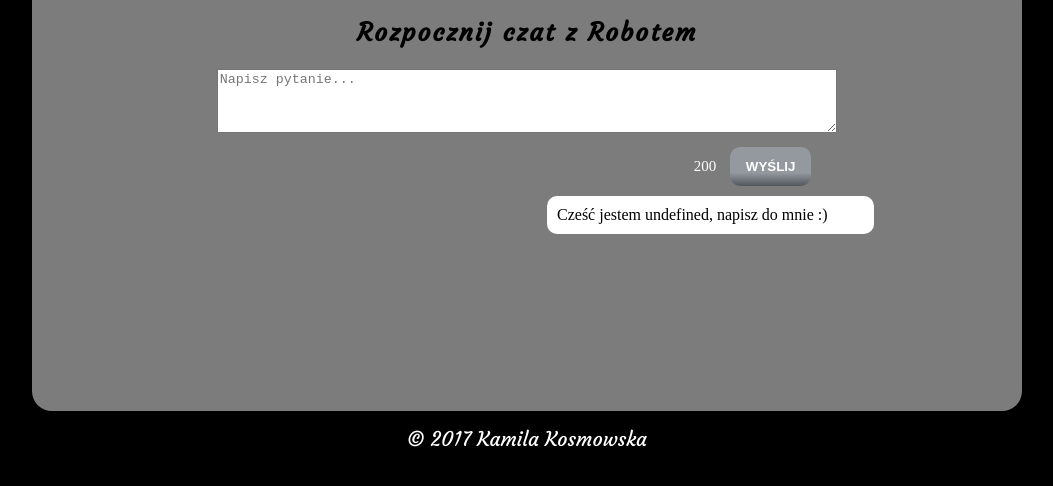
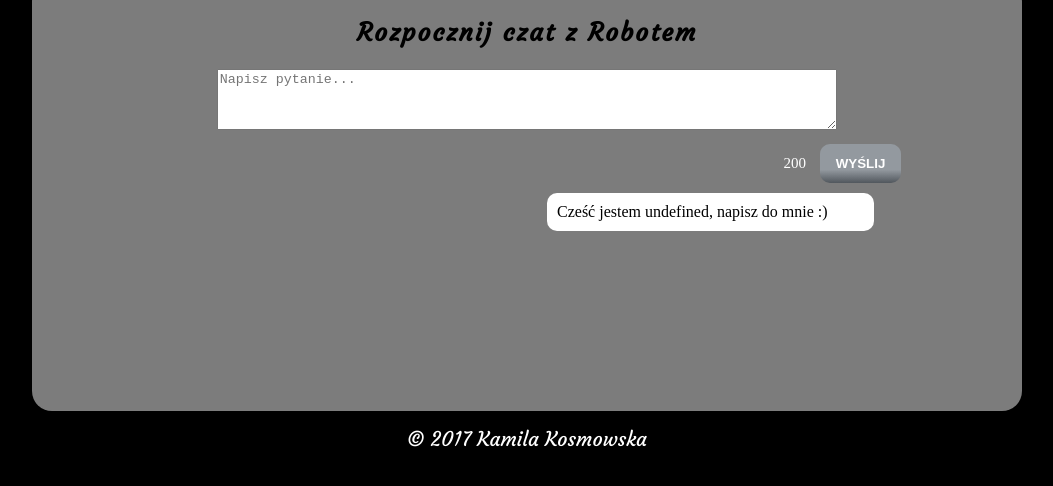
Before and after one commit to Walentyna14/Block-10-JS-Part-2, a plain HTML site: page index.html in a window 1280 px wide. Shown: the part 106-592 px from the top of the page, without its empty margins (113-1166 px from the left). Drawn offline with Linux system fonts and the light colour scheme.

Commit message:
Add files via upload

```diff
--- a/style.css
+++ b/style.css
@@ -64,8 +64,10 @@ form
 textarea
 {
 	width: 80%;
+	max-width: 90%;
+	height: 55px;
 	margin: auto;
-	padding-bottom: 30px;
+
 }
 button
 {
@@ -91,7 +93,7 @@ button
 
 #button-post
 {
-	margin-left: 60%;
+	text-align: right;
 }
 .counter
 {
```
